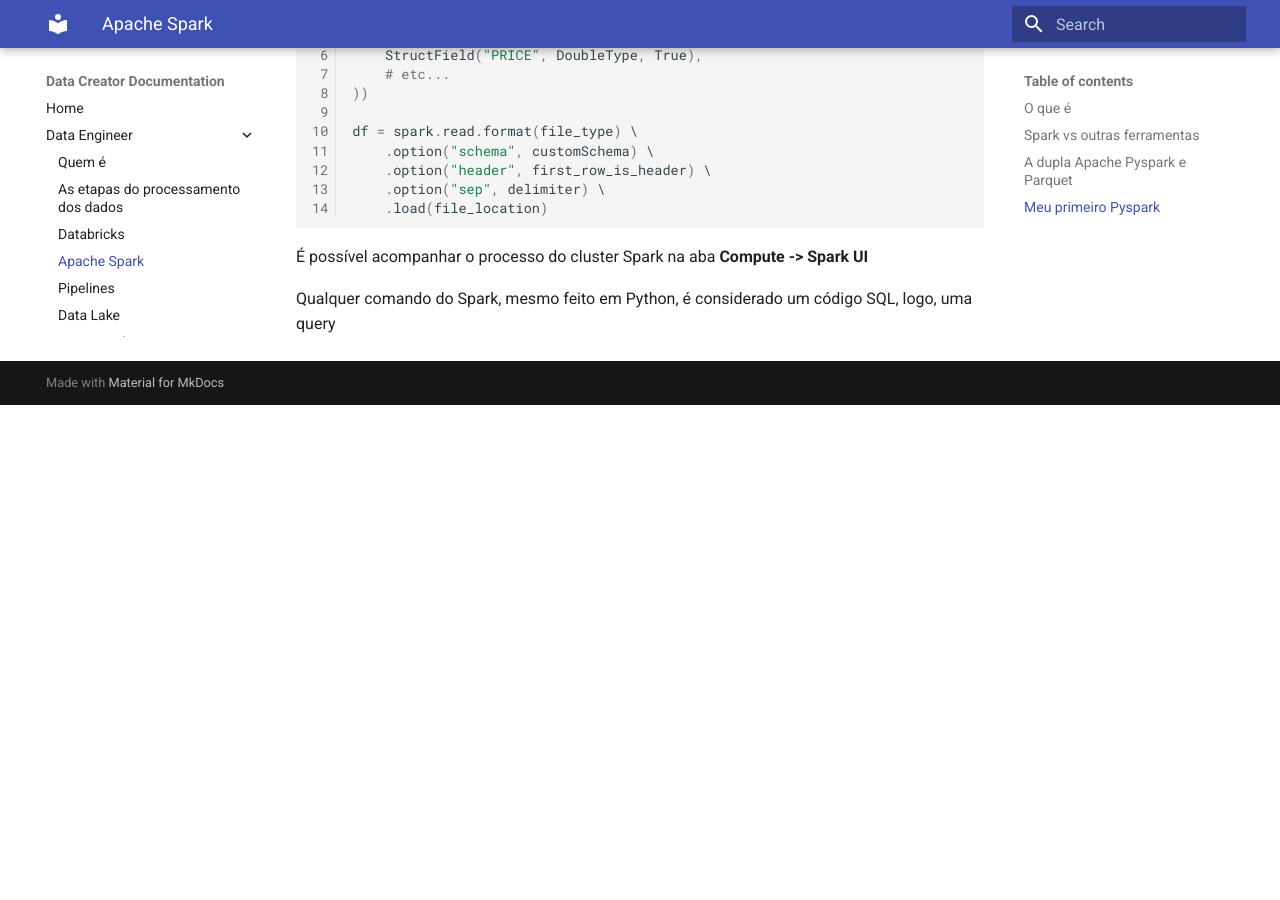
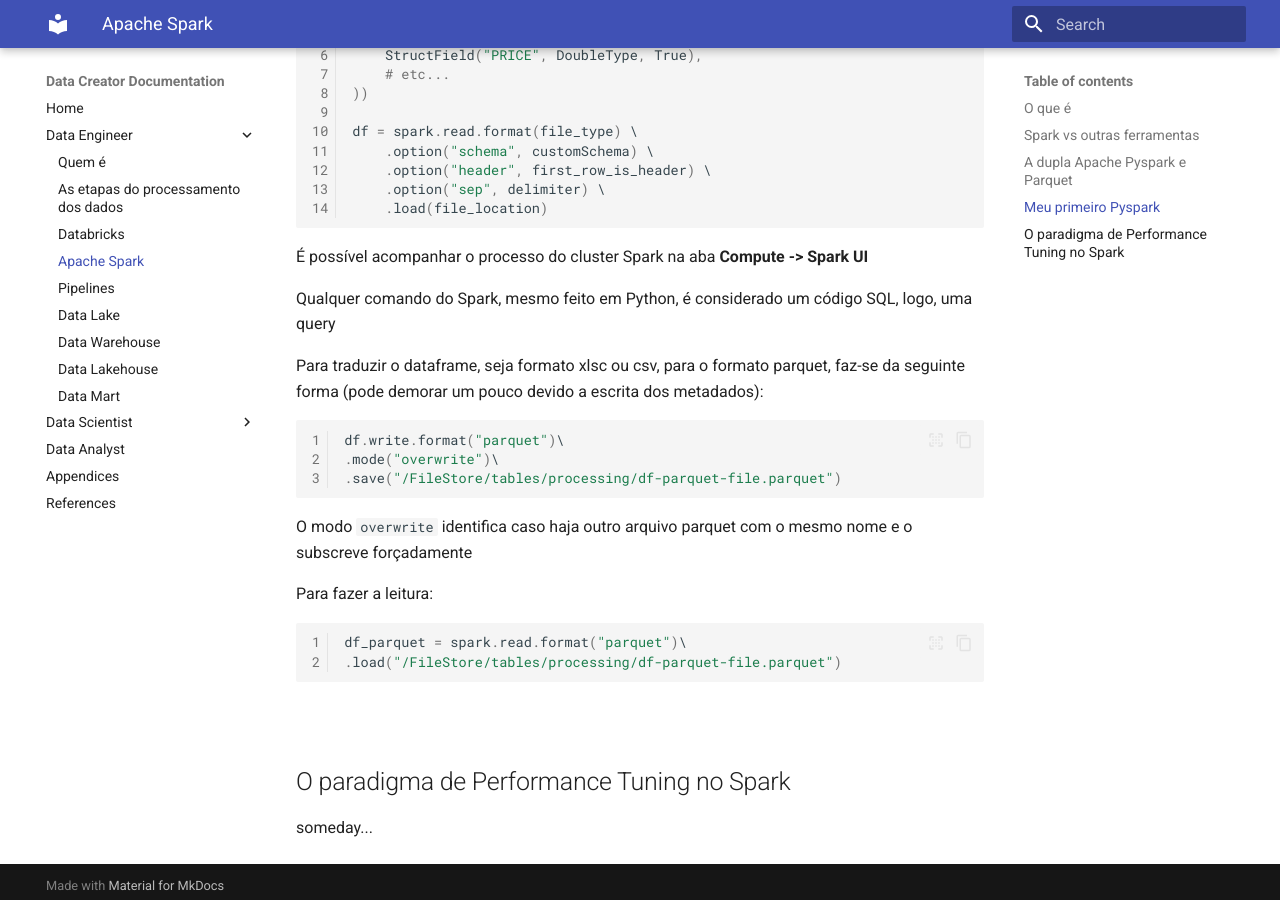
Before and after one commit to de-gratis/Data-Creator, an MkDocs documentation site: the page built from docs/Data Engineer/apacheSpark.md, in a window 1280 px wide and 900 px high, scrolled down 3933 px. Built offline with MkDocs 1.6.1 and Material for MkDocs 9.7.7, drawn with Linux system fonts in a browser that asks for light colours; before the commit the page ends 4338 px from its top, so only the background shows below that.

Commit message:
more parquettt

````diff
--- a/docs/Data Engineer/apacheSpark.md
+++ b/docs/Data Engineer/apacheSpark.md
@@ -93,3 +93,26 @@
 É possível acompanhar o processo do cluster Spark na aba **Compute -> Spark UI**
 
 Qualquer comando do Spark, mesmo feito em Python, é considerado um código SQL, logo, uma query
+
+Para traduzir o dataframe, seja formato xlsc ou csv, para o formato parquet, faz-se da seguinte forma (pode demorar um pouco devido a escrita dos metadados):
+
+```py linenums="1"
+df.write.format("parquet")\
+.mode("overwrite")\
+.save("/FileStore/tables/processing/df-parquet-file.parquet")
+```
+
+O modo `overwrite` identifica caso haja outro arquivo parquet com o mesmo nome e o subscreve forçadamente
+
+Para fazer a leitura:
+
+```py linenums="1"
+df_parquet = spark.read.format("parquet")\
+.load("/FileStore/tables/processing/df-parquet-file.parquet")
+```
+
+<br>
+
+## O paradigma de Performance Tuning no Spark
+
+someday...
````
